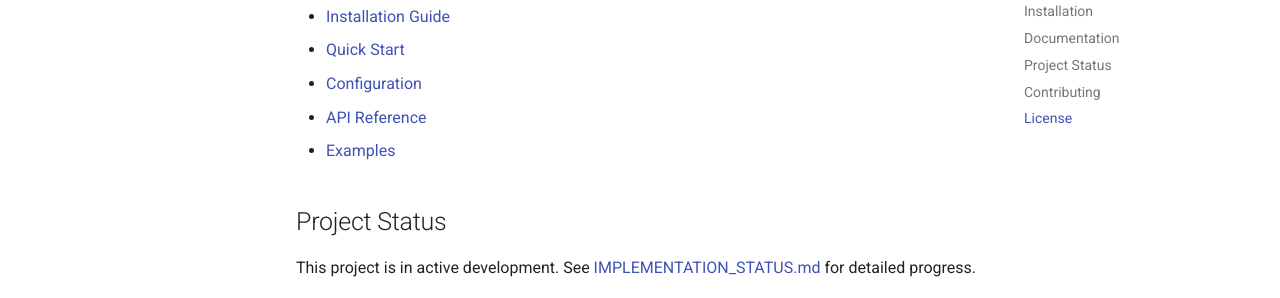
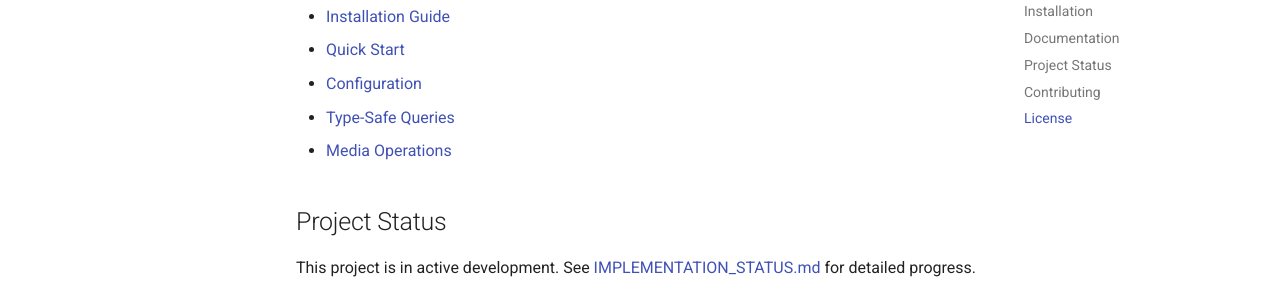
Before and after one commit to MehdiZare/strapi-kit, an MkDocs documentation site: the page built from docs/index.md, in a window 1280 px wide and 900 px high, scrolled down 1388 px. Shown: the part 205-503 px from the top of the window. Built offline with MkDocs 1.6.1 and Material for MkDocs 9.7.7, drawn with Linux system fonts in a browser that asks for light colours; comment, search, counter and statistics services are not loaded; the version menu is left out.

Commit message:
Add Python 3.14 to CI matrix and update documentation links for clarity and consistency

```diff
--- a/docs/index.md
+++ b/docs/index.md
@@ -64,8 +64,8 @@
 - [Installation Guide](installation.md)
 - [Quick Start](quickstart.md)
 - [Configuration](configuration.md)
-- [API Reference](api/client.md)
-- [Examples](examples/basic.md)
+- [Type-Safe Queries](models.md)
+- [Media Operations](media.md)
 
 ## Project Status
 
```
Also changed, not shown: docs/export-import.md (+0 -1 lines), 1 other file.
